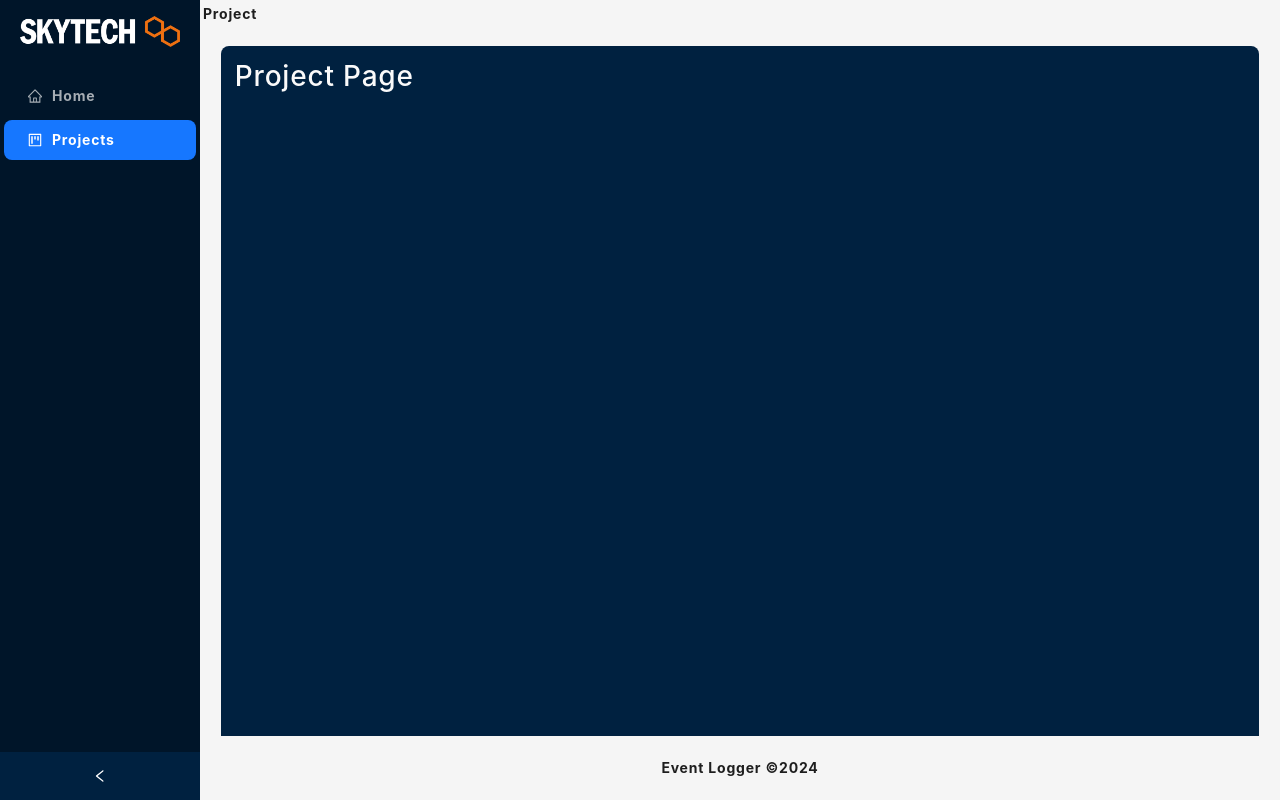
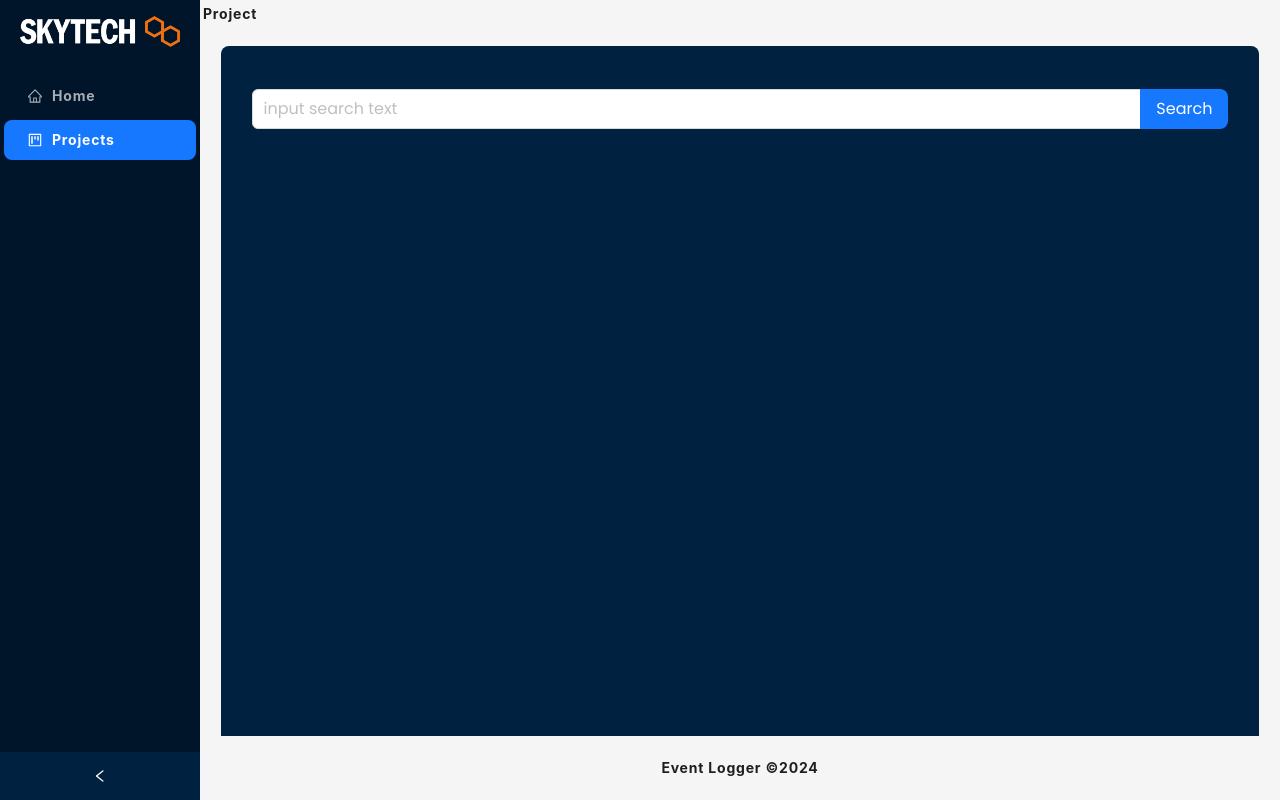
Before and after one commit to MrKalleP/event-frontend, a React (Vite) app: page /project in a window 1280 px wide. Built offline with nearby package versions, Linux system fonts and the light colour scheme.

Commit message:
installed date-fns for better time and date handling and fixed som cards to render when search for projects

```diff
--- a/package.json
+++ b/package.json
@@ -12,6 +12,7 @@
   "dependencies": {
     "@ant-design/icons": "^5.5.2",
     "antd": "^5.22.5",
+    "date-fns": "^4.1.0",
     "react": "^18.3.1",
     "react-dom": "^18.3.1",
     "react-router-dom": "^7.0.2",
--- /dev/null
+++ b/src/components/SearchProject.tsx
@@ -0,0 +1,44 @@
+import { Input, Space, Card, Row, Col } from 'antd';
+import { useState } from 'react';
+import test_data from "../utils/testdata.json";
+
+const { Search } = Input;
+
+const SearchProject = () => {
+    const [filteredProjects, setFilteredProjects] = useState([]);
+
+    const onSearch = (value: string) => {
+        const filtered: any = test_data.filter(item =>
+            item.project.toLowerCase().includes(value.toLowerCase())
+        );
+        setFilteredProjects(filtered);
+    };
+
+    return (
+        <Space direction="vertical" style={{ width: "100%", paddingBlock: "1rem" }}>
+            <Search
+                placeholder="input search text"
+                allowClear
+                enterButton="Search"
+                size="large"
+                onSearch={onSearch}
+            />
+
+            <Row gutter={[16, 16]} style={{ marginTop: "1rem" }}>
+                {filteredProjects.map((item: any) => (
+                    <Col key={item.id} xs={24} sm={12} md={8} lg={8}>
+                        <Card
+                            title={item.project}
+                            bordered={true}
+                            hoverable
+                        >
+                            <p>{item.message}</p>
+                        </Card>
+                    </Col>
+                ))}
+            </Row>
+        </Space>
+    );
+};
+
+export default SearchProject;
--- a/src/components/TableHomePage.tsx
+++ b/src/components/TableHomePage.tsx
@@ -2,8 +2,7 @@ import React from 'react';
 import { Table, Tag } from 'antd';
 import type { TableColumnsType, TableProps } from 'antd';
 import test_data from "../utils/testdata.json";
-
-
+import formatDate from "../utils/DateFunction"
 
 interface DataType {
     type: string;
@@ -31,15 +30,14 @@ const project_columns: TableColumnsType<DataType> = [
         dataIndex: 'date',
         defaultSortOrder: 'descend',
         sorter: (a, b) => new Date(b.date).getTime() - new Date(a.date).getTime(),
+        render: (date: string) => formatDate(date),
     },
     {
-        title: 'message',
+        title: 'Message',
         dataIndex: 'message',
-        defaultSortOrder: 'ascend',
     },
-
     {
-        title: 'type',
+        title: 'Type',
         dataIndex: 'type',
         filters: [
             {
--- a/src/pages/ProjectPage.tsx
+++ b/src/pages/ProjectPage.tsx
@@ -1,7 +1,24 @@
+
+import { Row, Col } from "antd";
+import SearchProject from "../components/SearchProject";
 
 
 const ProjectPage = () => {
-    return <h1>Project Page</h1>;
+    return <Row gutter={[8, 17]} justify="center" align="middle" style={{ backgroundColor: "#002140", borderRadius: ".5rem", color: "white", margin: ".5rem", padding: ".3rem" }}>
+
+        <Col xs={24} sm={24} md={24} lg={24}>
+            <SearchProject />
+        </Col>
+        <Col xs={24} sm={12} md={12} lg={6}>
+
+        </Col>
+        <Col xs={24} sm={12} md={12} lg={6}>
+
+        </Col>
+        <Col xs={24} sm={12} md={12} lg={6}>
+
+        </Col>
+    </Row>
 };
 
 export default ProjectPage;
--- /dev/null
+++ b/src/utils/DateFunction.tsx
@@ -0,0 +1,8 @@
+import { format } from "date-fns";
+
+export const formatDate = (dateTimeString: string | number | Date) => {
+    const date = new Date(dateTimeString);
+    return format(date, "yyyy-MM-dd HH:mm");
+};
+
+export default formatDate
--- a/src/utils/NotFound.tsx
+++ b/src/utils/NotFound.tsx
@@ -1,7 +1,12 @@
-
+import { Col, Row } from "antd";
+import { MessageOutlined } from '@ant-design/icons';
 
 const NotFound = () => {
-    return <h1>404 Not Found</h1>;
+    return (
+        <Row justify="center" align="middle" style={{ backgroundColor: "#002140", borderRadius: ".5rem", color: "white", margin: ".5rem", padding: ".3rem", height: "100%" }}>
+            <Col> <h1 style={{ fontSize: "6rem" }}><MessageOutlined /> 404 Not Found</h1> </Col>
+        </Row>
+    )
 };
 
 export default NotFound;
```
Also changed, not shown: 1 other file (tests, documents, lock files or other folders).
